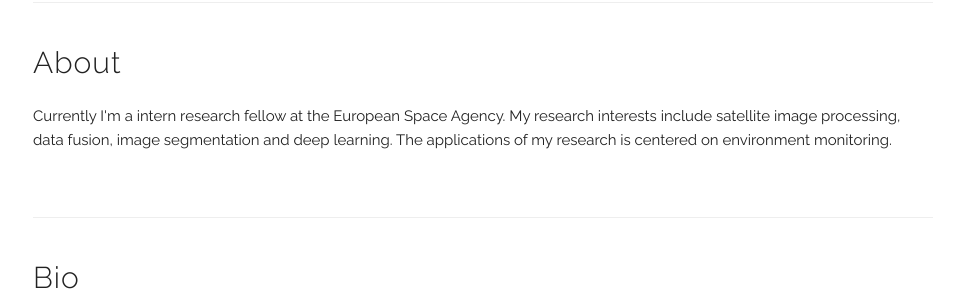
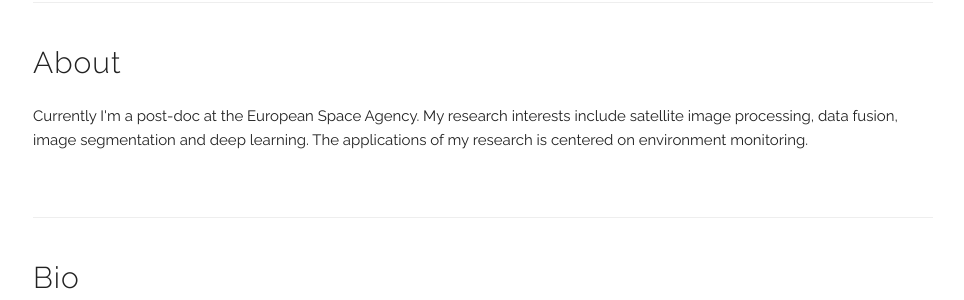
Before and after one commit to jmifdal/jamilamifdal, a Jekyll site: the page built from index.html, in a window 1280 px wide. Shown: the part 351-651 px from the top of the page, without its empty margins (157-1121 px from the left). Built offline with Jekyll 4.4.1, drawn with Linux system fonts in a browser that asks for light colours.

Commit message:
replaced intern research by post-doc

```diff
--- a/index.html
+++ b/index.html
@@ -7,8 +7,7 @@ title: Home
   <h4>About</h4>
 
   <p>
-
-    Currently I'm a intern research fellow at the European Space Agency. My
+    Currently I'm a post-doc at the European Space Agency. My
 research interests include satellite image processing, data fusion, image
 segmentation and deep learning. The applications of my research is centered on
 environment monitoring.
```
